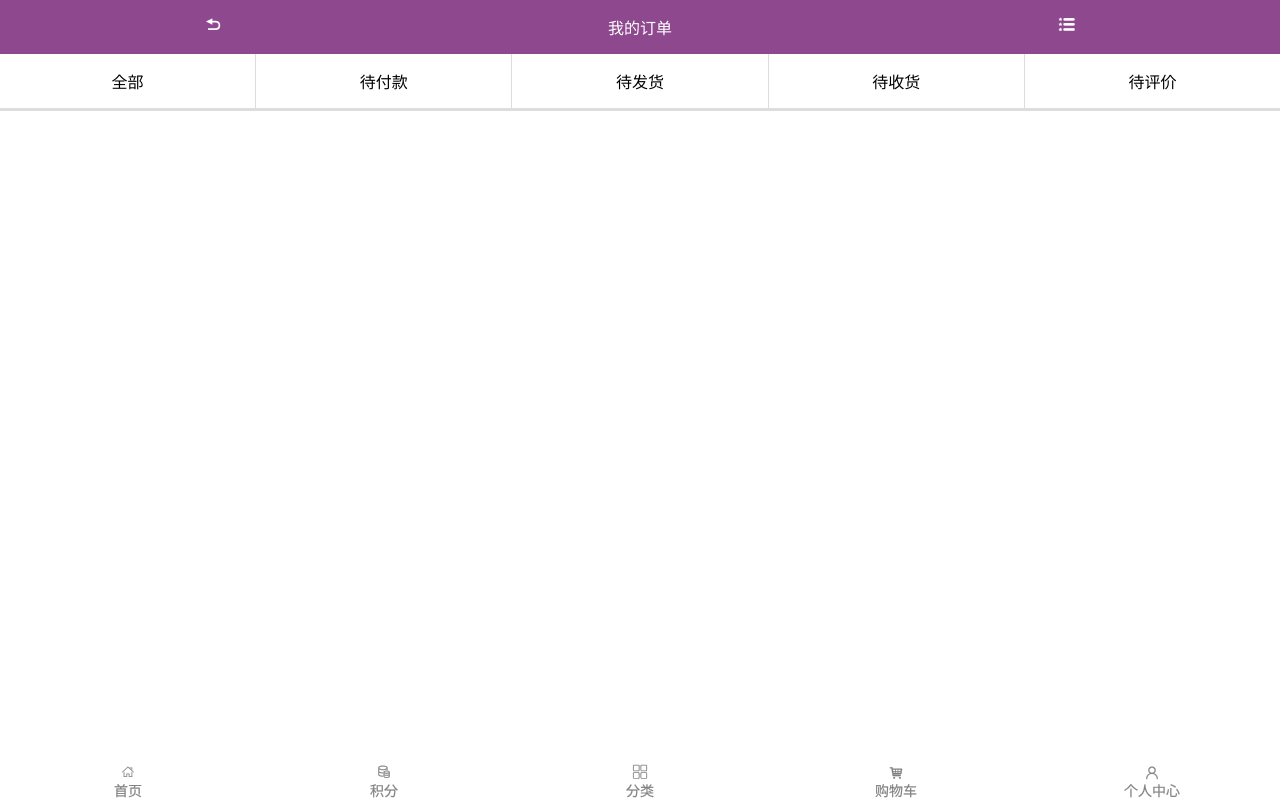
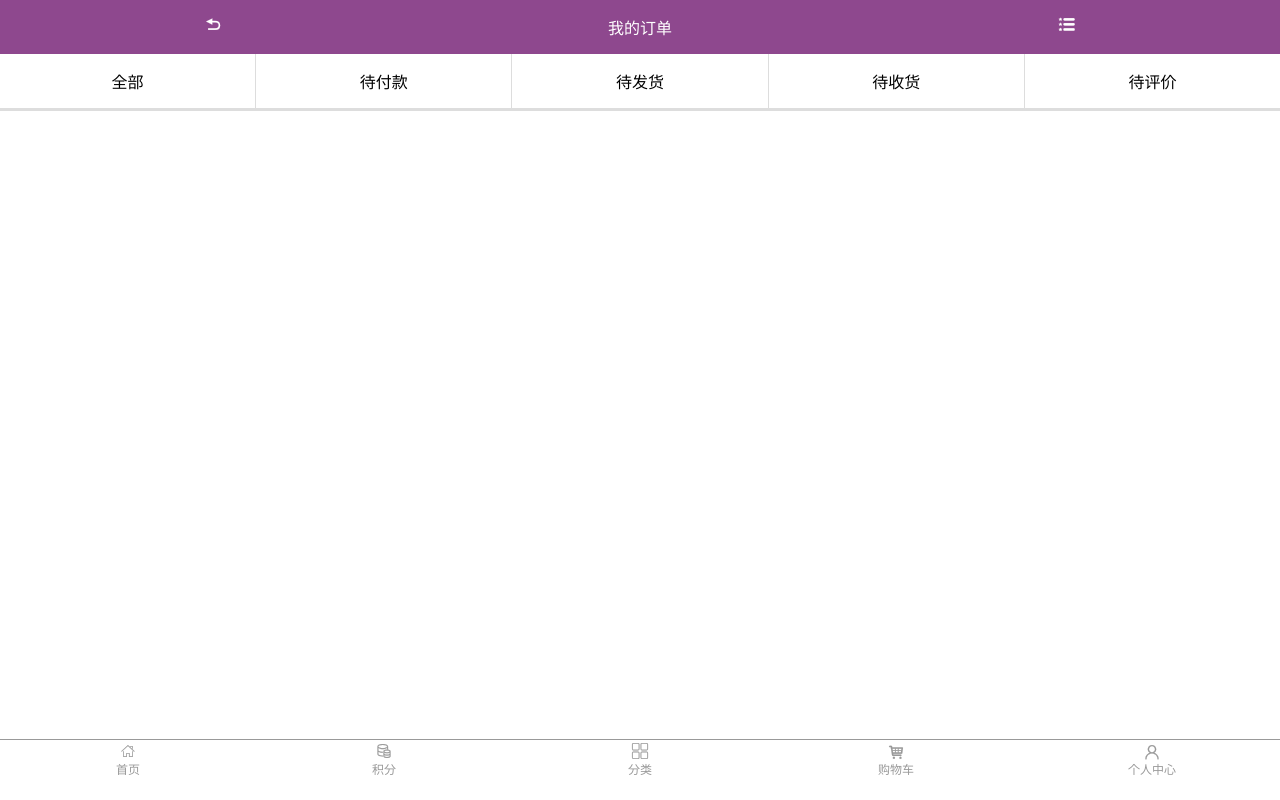
Before and after one commit to wfh0011/app, a website: page app/html/dd.html in a window 1280 px wide. Drawn offline with Linux system fonts and the light colour scheme.

Commit message:
更新一下冲突文件

```diff
--- a/app/html/dd.html
+++ b/app/html/dd.html
@@ -86,12 +86,12 @@
 			</div>-->
 		</section>
 
-		<footer class="last">
-			<a class="iconfont icon-shouye-copy-copy-copy" href="../index.html"><br>首页</a>
-			<a class="iconfont icon-iconfont" href="#"><br>积分</a>
-			<a class="iconfont icon-fenlei" href="#"><br>分类</a>
-			<a class="iconfont icon-gouwuche" href="car.html"><br>购物车</a>
-			<a class="iconfont icon-geren" href="#"><br>个人中心</a>
+		<footer>
+			<a href="../index.html"><i class="iconfont icon-shouye-copy-copy-copy"></i><span>首页</span></a>
+			<a href="#"><i class="iconfont icon-iconfont"></i><span>积分</span></a>
+			<a href="#"><i class="iconfont icon-fenlei"></i><span>分类</span></a>
+			<a href="car.html"><i class="iconfont icon-gouwuche"></i><span>购物车</span></a>
+			<a href="#"><i class="iconfont icon-geren"></i><span>个人中心</span></a>
 		</footer>
 	</body>
 </html>
--- a/app/sass/dd.scss
+++ b/app/sass/dd.scss
@@ -36,10 +36,13 @@ nav li:last-child{border: none;}
     overflow: hidden;
     button{border-radius: 5px;padding: 5px;border: none;float: right;margin-right: 3px;}
 }
-.last{
-    position: fixed;
-    bottom: 0;left: 0;right: 0;
-    display: flex;
-    background: white;
-    a{flex: 1;color: grey;font-size: 14px;text-align: center;}
+
+//底部样式
+footer{display: flex;position: fixed;left: 0;right: 0;bottom: 0;height: 54px;
+        background-color: #fff;padding: 3px 0;border-top: 1px solid #999;z-index: 100;
+        a{text-decoration: none;color: #999;flex: 1;text-align: center;
+        i{display: block;}
+        .iconfont{font-size:16px ;}
+        span{font-size: 12px;}
+        }
 }
```
Also changed, not shown: app/html/car.html (+1 -1 lines), app/index.html (+1 -1 lines), app/css/car.css, app/css/car.min.css, app/css/dd.css, app/css/dd.min.css, app/sass/vault.scss (line endings or trailing spaces).
